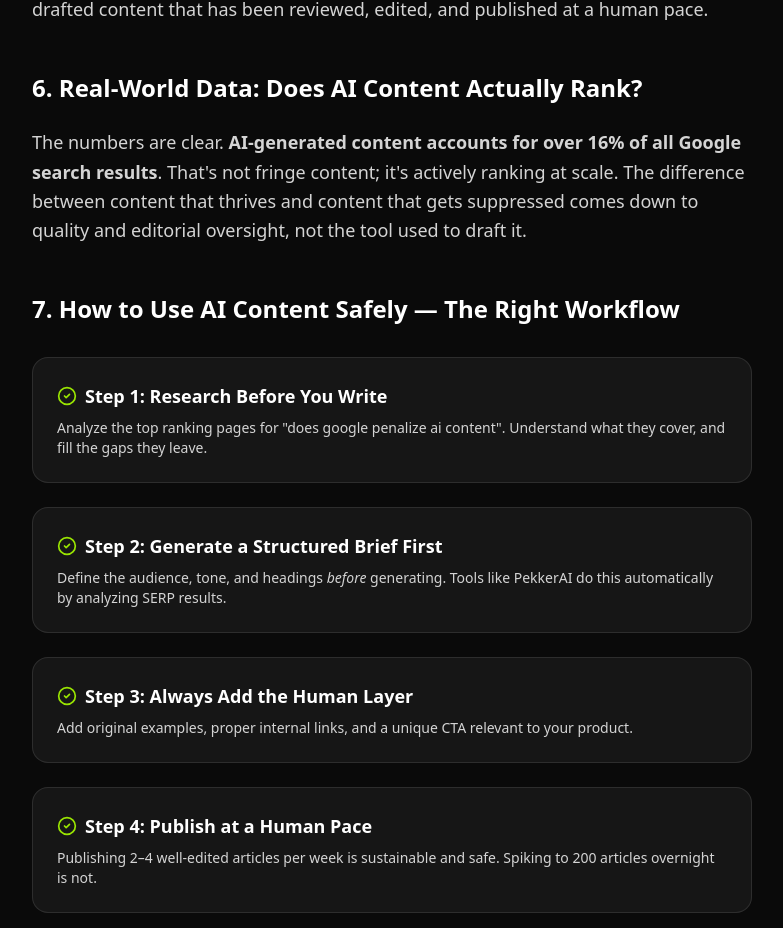
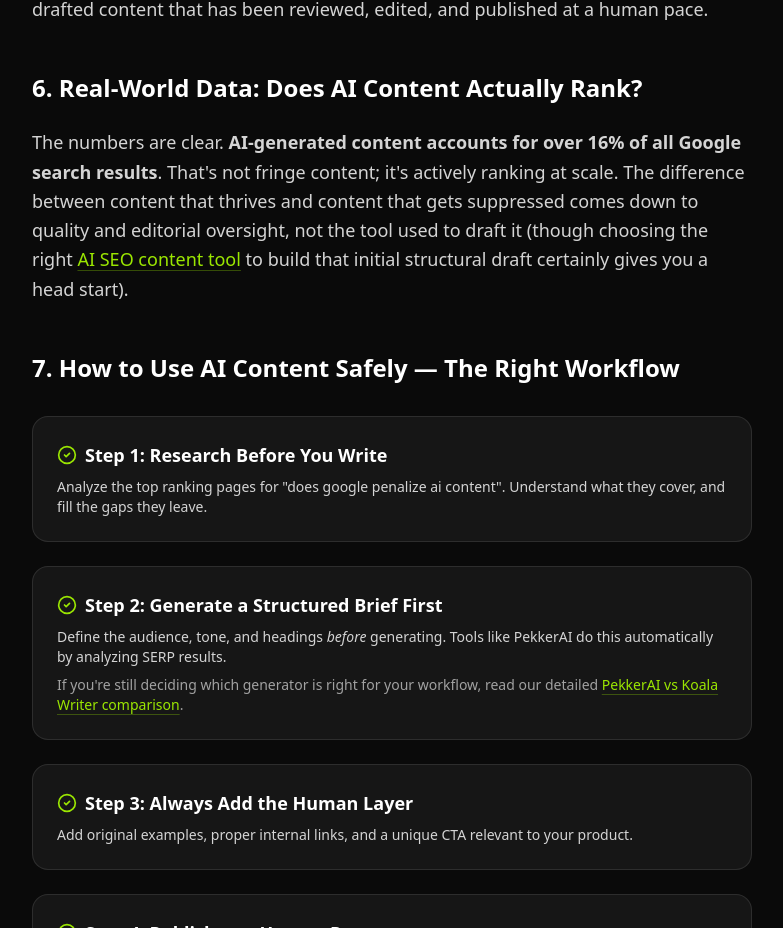
Before and after one commit to bharatchauhan51/pekeerai-seo, a Next.js app: page /blog/does-google-penalize-ai-generated-content in a window 1280 px wide. Shown: the part 3712-4640 px from the top of the page, without its empty margins (248-1031 px from the left). Built offline with nearby package versions, Linux system fonts and the light colour scheme.

Commit message:
SEO: Add internal links between AI articles

```diff
--- a/app/blog/does-google-penalize-ai-generated-content/page.tsx
+++ b/app/blog/does-google-penalize-ai-generated-content/page.tsx
@@ -165,7 +165,7 @@ export default function BlogPost() {
 
                         <h2 className="text-2xl font-bold text-white mt-12 mb-6">6. Real-World Data: Does AI Content Actually Rank?</h2>
                         <p>
-                            The numbers are clear. <strong>AI-generated content accounts for over 16% of all Google search results</strong>. That's not fringe content; it's actively ranking at scale. The difference between content that thrives and content that gets suppressed comes down to quality and editorial oversight, not the tool used to draft it.
+                            The numbers are clear. <strong>AI-generated content accounts for over 16% of all Google search results</strong>. That's not fringe content; it's actively ranking at scale. The difference between content that thrives and content that gets suppressed comes down to quality and editorial oversight, not the tool used to draft it (though choosing the right <Link href="/blog/pekkerai-vs-koala-writer" className="text-lime-400 hover:text-lime-300 underline decoration-lime-400/30 underline-offset-4 transition-colors">AI SEO content tool</Link> to build that initial structural draft certainly gives you a head start).
                         </p>
 
                         <h2 className="text-2xl font-bold text-white mt-12 mb-6">7. How to Use AI Content Safely — The Right Workflow</h2>
@@ -177,7 +177,7 @@ export default function BlogPost() {
                             </div>
                             <div className="bg-white/5 border border-white/10 p-6 rounded-xl">
                                 <h3 className="text-white font-bold text-lg mb-2 flex items-center gap-2"><CheckCircle2 className="text-lime-400" size={20} /> Step 2: Generate a Structured Brief First</h3>
-                                <p className="text-sm m-0">Define the audience, tone, and headings <em>before</em> generating. Tools like PekkerAI do this automatically by analyzing SERP results.</p>
+                                <p className="text-sm m-0">Define the audience, tone, and headings <em>before</em> generating. Tools like PekkerAI do this automatically by analyzing SERP results. <span className="text-neutral-400 mt-2 block">If you're still deciding which generator is right for your workflow, read our detailed <Link href="/blog/pekkerai-vs-koala-writer" className="text-lime-400 hover:text-lime-300 underline decoration-lime-400/30 underline-offset-4 transition-colors">PekkerAI vs Koala Writer comparison</Link>.</span></p>
                             </div>
                             <div className="bg-white/5 border border-white/10 p-6 rounded-xl">
                                 <h3 className="text-white font-bold text-lg mb-2 flex items-center gap-2"><CheckCircle2 className="text-lime-400" size={20} /> Step 3: Always Add the Human Layer</h3>
--- a/app/blog/pekkerai-vs-koala-writer/page.tsx
+++ b/app/blog/pekkerai-vs-koala-writer/page.tsx
@@ -63,7 +63,7 @@ export default function BlogPost() {
 
                     <div className="space-y-8 text-neutral-300 text-lg leading-relaxed">
                         <p>
-                            If you're here, you're probably looking at both and wondering whether the price difference matters, whether the features are actually different, or whether either tool will survive Google's algorithm. This comparison covers all of it — pricing per article, feature-by-feature breakdown, SERP performance, and a clear verdict for each type of user.
+                            If you're here, you're probably looking at both and wondering whether the price difference matters, whether the features are actually different, or whether either tool will survive Google's algorithm (spoiler: <Link href="/blog/does-google-penalize-ai-generated-content" className="text-lime-400 hover:text-lime-300 underline decoration-lime-400/30 underline-offset-4 transition-colors">Google doesn't penalize AI content</Link>, just bad content). This comparison covers all of it — pricing per article, feature-by-feature breakdown, SERP performance, and a clear verdict for each type of user.
                         </p>
 
                         <p className="text-sm text-neutral-400 italic">
@@ -343,7 +343,7 @@ export default function BlogPost() {
 
                         <h2 id="seo-quality" className="text-2xl font-bold text-white mt-12 mb-6">6. SEO Output Quality: Does the Content Actually Rank?</h2>
                         <p>
-                            This is the question that matters most — and the honest answer is that neither tool guarantees rankings. Google ranks content, not tools. What both tools produce is a structural foundation that follows SEO best practices. Whether that foundation ranks depends on your domain authority, the keyword difficulty you target, and the human editing layer you apply on top.
+                            This is the question that matters most — and the honest answer is that neither tool guarantees rankings. Google ranks content, not tools (in fact, we wrote a deep dive on <Link href="/blog/does-google-penalize-ai-generated-content" className="text-lime-400 hover:text-lime-300 underline decoration-lime-400/30 underline-offset-4 transition-colors">why Google doesn't penalize AI content</Link> to explain exactly how that works). What both tools produce is a structural foundation that follows SEO best practices. Whether that foundation ranks depends on your domain authority, the keyword difficulty you target, and the human editing layer you apply on top.
                         </p>
 
                         <div className="overflow-x-auto my-8">
```
